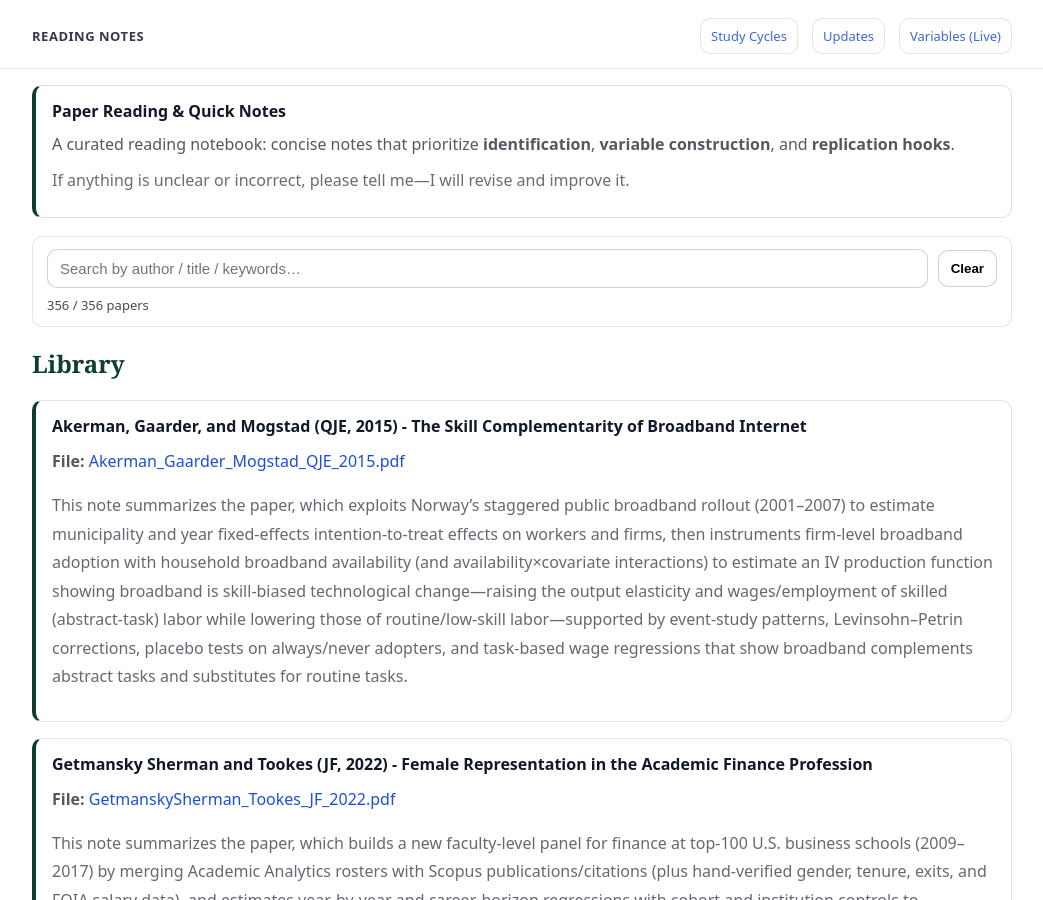
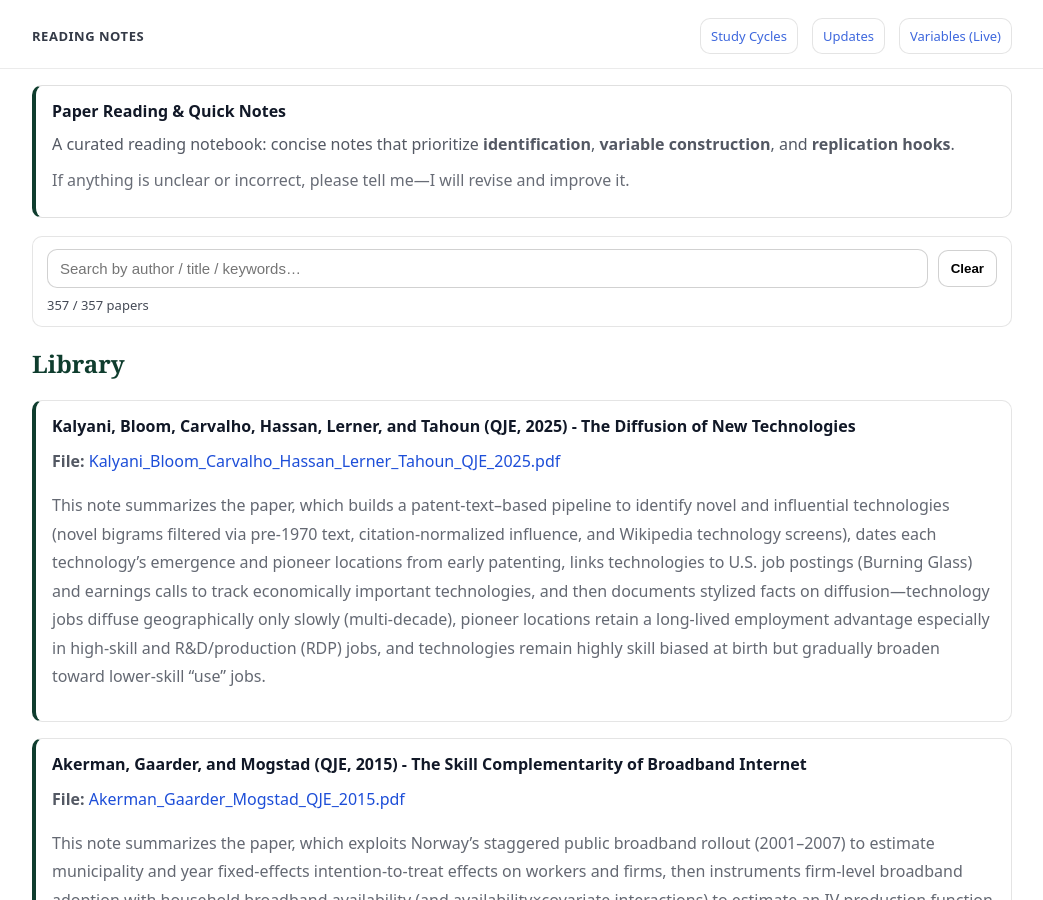
Before and after one commit to yaxinzn/study-archive, a Jekyll site: the page built from reading/index.md, in a window 1280 px wide and 900 px high. Shown: the whole window, without its empty margins (118-1161 px from the left). Built offline with Jekyll 4.4.1, drawn with Linux system fonts in a browser that asks for light colours.

Commit message:
Reading: add/update Kalyani_Bloom_Carvalho_Hassan_Lerner_Tahoun_QJE_2025.pdf

```diff
--- a/_data/reading.yml
+++ b/_data/reading.yml
@@ -1,3 +1,7 @@
+- title: "Kalyani, Bloom, Carvalho, Hassan, Lerner, and Tahoun (QJE, 2025) - The Diffusion of New Technologies"
+  file: "Kalyani_Bloom_Carvalho_Hassan_Lerner_Tahoun_QJE_2025.pdf"
+  desc: "This note summarizes the paper, which builds a patent-text–based pipeline to identify novel and influential technologies (novel bigrams filtered via pre-1970 text, citation-normalized influence, and Wikipedia technology screens), dates each technology’s emergence and pioneer locations from early patenting, links technologies to U.S. job postings (Burning Glass) and earnings calls to track economically important technologies, and then documents stylized facts on diffusion—technology jobs diffuse geographically only slowly (multi-decade), pioneer locations retain a long-lived employment advantage especially in high-skill and R&D/production (RDP) jobs, and technologies remain highly skill biased at birth but gradually broaden toward lower-skill “use” jobs."
+
 - title: "Akerman, Gaarder, and Mogstad (QJE, 2015) - The Skill Complementarity of Broadband Internet"
   file: "Akerman_Gaarder_Mogstad_QJE_2015.pdf"
   desc: "This note summarizes the paper, which exploits Norway’s staggered public broadband rollout (2001–2007) to estimate municipality and year fixed-effects intention-to-treat effects on workers and firms, then instruments firm-level broadband adoption with household broadband availability (and availability×covariate interactions) to estimate an IV production function showing broadband is skill-biased technological change—raising the output elasticity and wages/employment of skilled (abstract-task) labor while lowering those of routine/low-skill labor—supported by event-study patterns, Levinsohn–Petrin corrections, placebo tests on always/never adopters, and task-based wage regressions that show broadband complements abstract tasks and substitutes for routine tasks."
```
Also changed, not shown: 1 other file.
